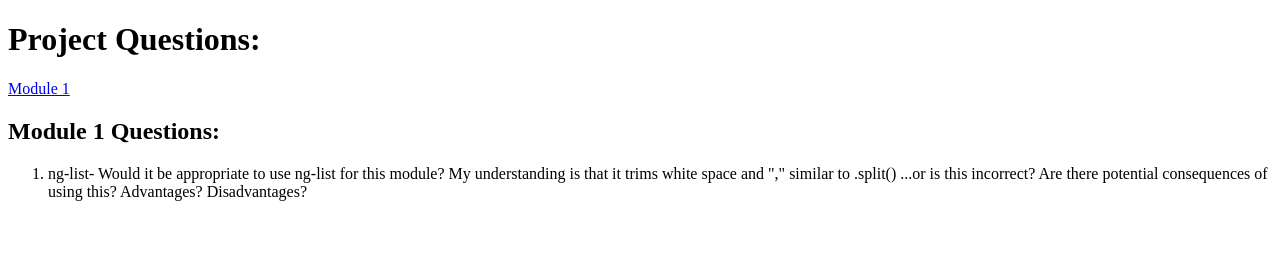
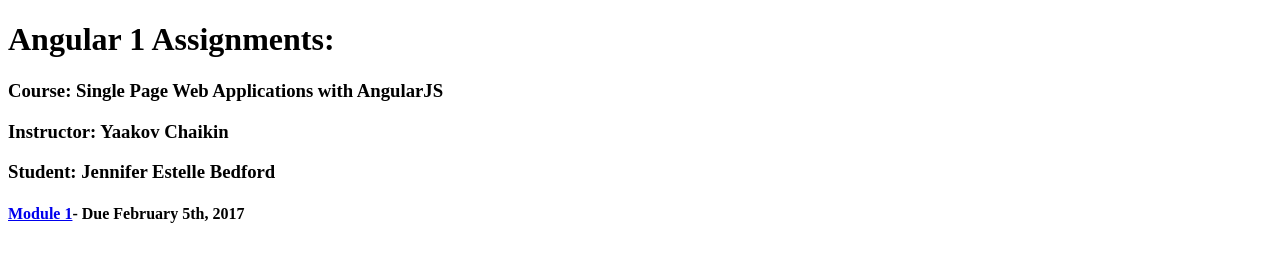
Before and after one commit to JenniferEstelle/coursera-test, a website: page index.html in a window 1280 px wide. Drawn offline with Linux system fonts and the light colour scheme; files that its build step writes are made by us from their sources; files whose address does not match are found by name.

Commit message:
Updated index.html on parent w/ course details

```diff
--- a/index.html
+++ b/index.html
@@ -12,16 +12,12 @@
 </head>
 
 <body>
-    <h1>Project Questions: </h1>
-    <a href="module1/index.html">Module 1</a>
-    <h2>Module 1 Questions:</h2>
-    <ol>
-        <li>ng-list- Would it be appropriate to use ng-list for this module? My understanding is that it trims white space and
-            "," similar to .split() ...or is this incorrect? Are there potential consequences of using this? Advantages?
-            Disadvantages?</li>
-    </ol>
+    <h1>Angular 1 Assignments: </h1>
+    <h3>Course: Single Page Web Applications with AngularJS</h3>
+    <h3>Instructor: Yaakov Chaikin</h3>
+    <h3>Student: Jennifer Estelle Bedford</h3>
+    <h4><a href="module1/index.html">Module 1</a>- Due February 5th, 2017</h4>
 
-    <div ng-controller="MyFirstController"></div>
     <script src="angular.min.js"></script>
     <script type="text/javascript" src="app.js"></script>
 
```
Also changed, not shown: module1/index.html (+1 -1 lines).
